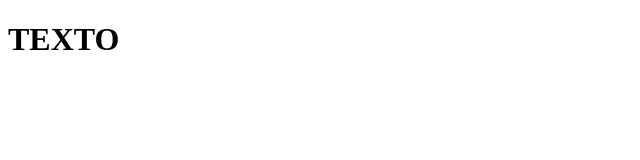
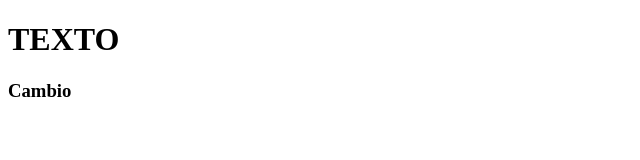
Before and after one commit to BanosLopezDA/GIT-CURSO, a plain HTML site: page index.html in a window 1280 px wide. Shown: the full height of the page, 0-640 px from the left. Drawn offline with Linux system fonts and the light colour scheme.

Commit message:
mi segundo commit

```diff
--- a/index.html
+++ b/index.html
@@ -6,5 +6,6 @@
 </head>
 <body>
 	<h1>TEXTO</h1>
+	<h3>Cambio</h3>
 </body>
 </html>
```
